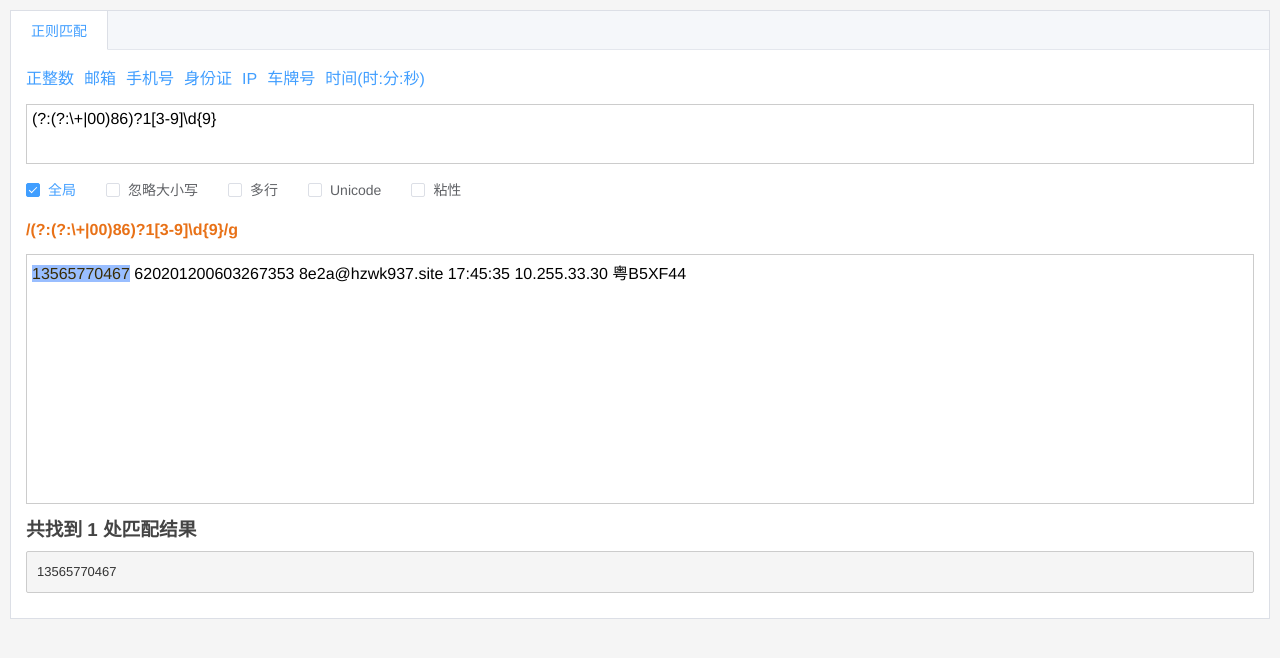
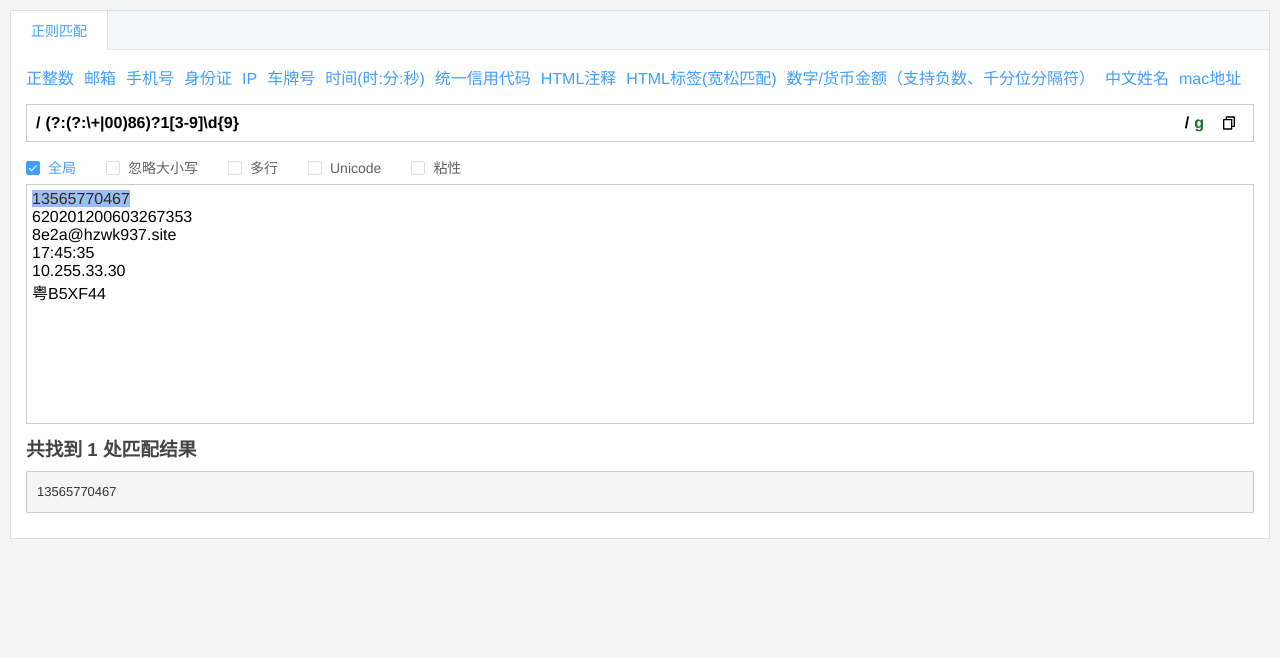
Before and after one commit to chengOnLine/utools-kits, a Vue app: page /#/home in a window 1280 px wide. Shown: the top 658 px of the page. Built offline with nearby package versions, Linux system fonts and the light colour scheme.

Commit message:
fix: bug

```diff
--- a/src/views/home.vue
+++ b/src/views/home.vue
@@ -6,6 +6,7 @@
     <el-tabs type="border-card" class="demo-tabs">
       <el-tab-pane label="正则匹配">
 
+        <div class="regex-test-wrapper">
           <div class="regex-list-wrapper">
             <a @click="(e) => regexState?.handleExpClick(e, regex)" href="#" class="regex-exp"
               v-for="(regex, idx) in regexState.regexExpList" :key="idx">{{ regex.label }}</a>
@@ -13,10 +14,34 @@
 
           <!-- 正则表达式输入框 -->
           <div class="regex-wrapper">
+            <div class="delimiter">
+              <div>/</div>
+            </div>
+            <div class="expression">
+              <div class="scroll-box">
                 <div class="regex-content" autocorrect="off" autocapitalize="off" spellcheck="false" translate="no"
                   placeholder="请输入内容" :aria-multiline="true" :contenteditable="true" ref="hlRegexRef"
                   @input="regexState.handleRegexInput">
                 </div>
+              </div>
+            </div>
+            <div class="delimiter">
+              <div>/</div>
+            </div>
+            <div class="flag">
+              <span>{{ regexState.matchPattern?.join('') }}</span>
+            </div>
+
+
+            <button @click="regexState.handleRegexCopyClick" class="copy-btn" aria-disabled="false"
+              title="Copy to clipboard" type="button">
+              <svg stroke="currentColor" fill="currentColor" stroke-width="0" viewBox="0 0 24 24" height="16" width="16"
+                xmlns="http://www.w3.org/2000/svg">
+                <path
+                  d="M6.9998 6V3C6.9998 2.44772 7.44752 2 7.9998 2H19.9998C20.5521 2 20.9998 2.44772 20.9998 3V17C20.9998 17.5523 20.5521 18 19.9998 18H16.9998V20.9991C16.9998 21.5519 16.5499 22 15.993 22H4.00666C3.45059 22 3 21.5554 3 20.9991L3.0026 7.00087C3.0027 6.44811 3.45264 6 4.00942 6H6.9998ZM5.00242 8L5.00019 20H14.9998V8H5.00242ZM8.9998 6H16.9998V16H18.9998V4H8.9998V6Z">
+                </path>
+              </svg>
+            </button>
           </div>
 
           <el-checkbox-group v-model="regexState.matchPattern">
@@ -25,21 +50,23 @@
           </el-checkbox-group>
 
           <!-- 正则表达式 -->
-        <div class="expression-wrapper" v-if="regexExp">
+          <!-- <div class="expression-wrapper" v-if="regexExp">
             <span style="font-weight: bold;"> {{ regexExp }}</span>
-        </div>
+          </div> -->
 
           <!-- 文本输入框 -->
           <div class="text-wrapper">
-          <div class="text-content" autocorrect="off" autocapitalize="off" spellcheck="false" translate="no"
-            placeholder="请输入内容" :aria-multiline="true" :contenteditable="true" ref="hlTextRef"
+            <div class="text-content" v-html="regexState.html" autocorrect="off" autocapitalize="off" spellcheck="false"
+              translate="no" placeholder="请输入内容" :aria-multiline="true" :contenteditable="true" ref="hlTextRef"
               @input="regexState.handleTextInput">
             </div>
           </div>
 
           <h3 style="color: #444444;margin-bottom: 10px;">共找到 {{ matchTextList?.length || 0 }} 处匹配结果</h3>
           <div class="result-wrapper">
-          <div class="item" v-for="(item, idx) in matchTextList" :key="idx">{{ item }}</div>
+            <div class="item" v-for="(item, idx) in matchTextList" :key="idx" v-html="item?.replace('\n', '<br />')">
+            </div>
+          </div>
         </div>
       </el-tab-pane>
     </el-tabs>
@@ -48,7 +75,7 @@
 
 <script setup name="Home">
 import { ref , reactive , computed , onMounted , watchEffect , onUpdated , nextTick } from 'vue';
-
+import { ElMessage } from "element-plus";
 const hlTextRef = ref(null);
 const hlRegexRef = ref(null);
 
@@ -59,7 +86,14 @@ const regexExp = computed(() => {
 
 const matchTextList = computed(() => {
   console.log("text" , regexState.text , 'regex' , regexState.regex )
-  let regex = new RegExp(regexState.regex , regexState.matchPattern?.join(''));
+  let regex;
+  if( regexState.regex == '' ){
+    return [];
+  }
+  try{
+    regex = new RegExp(regexState.regex , regexState.matchPattern?.join(''));
+  }catch(e){}
+
   let result = regexState.text?.match(regex)
   if( regexState.matchPattern?.indexOf('g') == -1 && result?.length > 0 ){
     result = [result[0]]
@@ -71,7 +105,8 @@ const matchTextList = computed(() => {
 const regexState = reactive({
   regex: '(?:(?:\\+|00)86)?1[3-9]\\d{9}',
   // text:  `13565770467 620201200603267353`,
-  text: `13565770467
+  text:
+`13565770467
 620201200603267353
 8e2a@hzwk937.site
 17:45:35
@@ -135,13 +170,37 @@ const regexState = reactive({
     {
       label: '时间(时:分:秒)',
       value: '([01]?\\d|2[0-3]):[0-5]?\\d:[0-5]?\\d',
+    },
+    {
+      label: '统一信用代码',
+      value: '^[0-9A-HJ-NPQRTUWXY]{2}\\d{6}[0-9A-HJ-NPQRTUWXY]{10}',
+    },
+    {
+      label: 'HTML注释',
+      value: '/<!--[\\s\\S]*?-->/g' ,
+    },
+    {
+      label: 'HTML标签(宽松匹配)',
+      value: '<(\\w+)[^>]*>(.*?<\\/\\>)?'
+    },
+    {
+      label: '数字/货币金额（支持负数、千分位分隔符）',
+      value: '^-?\\d{1,3}(,\\d{3})*(\\.\\d{1,2})?$'
+    },
+    {
+      label: '中文姓名',
+      value: '^(?:[\\u4e00-\\u9fa5·]{2,16})$',
+    },
+    {
+      label: 'mac地址',
+      value: '^(([a-f0-9][0,2,4,6,8,a,c,e]:([a-f0-9]{2}:){4})|([a-f0-9][0,2,4,6,8,a,c,e]-([a-f0-9]{2}-){4}))[a-f0-9]{2}$'
     }
   ],
   handleTextInput:(e) => {
     regexState.text = e.target.innerText;
     let childNodes = hlTextRef.value.childNodes || [];
     regexState.nodeList = [ ...childNodes ];
-
+    // regexState.html = hlTextRef.value?.innerHTML;
     // nextTick(() => {
     //   if( hlTextRef.value ){
     //       var range = document.createRange();
@@ -164,8 +223,50 @@ const regexState = reactive({
     hlRegexRef.value.innerText = regexState.regex;
     let childNodes = hlRegexRef.value?.childNodes || [];
     regexState.regexNodeList = [...childNodes];
+  },
+  handleRegexCopyClick(){
+    var textarea = document.createElement('textarea');
+    textarea.style.position = 'fixed';
+    textarea.style.opacity = 0;
+    textarea.value = '/' + regexState.regex + '/' + regexState.matchPattern?.join('');
+    document.body.appendChild(textarea);
+    textarea.select();
+    document.execCommand('copy');
+    document.body.removeChild(textarea);
+    ElMessage({
+        message: "已复制",
+        type: "success",
+    });
   }
 })
+
+function getTextFromHtml(htmlElement) {
+  let text = '';
+  if (htmlElement) {
+    if(  htmlElement.nodeType === Node.TEXT_NODE ){
+      return htmlElement.textContent;
+    }
+    const childNodes = htmlElement.childNodes;
+    for (let i = 0; i < childNodes.length; i++) {
+      const node = childNodes[i];
+      if (node.nodeType === Node.TEXT_NODE) {
+        console.log("node.textContent" , node.textContent)
+        text += node.textContent;
+      } else if (node.nodeType === Node.ELEMENT_NODE) {
+        text += getTextFromHtml(node);
+      }
+    }
+  }
+  console.log("text" , text)
+  return text;
+}
+
+// const toHtml = computed(() => {
+//   console.log("toHtml")
+//   const html = hlTextRef.value?.innerHTML;
+//   console.log("html" , html)
+//   return html;
+// })
 
 watchEffect( () => {
   let childNodes = regexState.nodeList || [];
@@ -180,8 +281,10 @@ watchEffect( () => {
   let regexLines = [];
   Array.from(regexNodes)?.map( node => {
     const { nodeType } = node;
-    if( nodeType === 1 && node.childNodes?.length > 0 ){
-      regexLines.push(node.childNodes[0]?.nodeValue);
+    if( nodeType === 1 ){
+      console.log("node.innerText" , node.innerText )
+      console.log("node.innerText" , node.textContent )
+      regexLines.push(node?.childNodes[0]?.nodeValue );
     }else{
       regexLines.push(node?.nodeValue)
     }
@@ -190,12 +293,22 @@ watchEffect( () => {
   let lines = [];
   Array.from(childNodes)?.map( node => {
     const { nodeType } = node;
-    if( nodeType === 1 && node.childNodes?.length > 0 ){
-      lines.push(node.childNodes[0]?.nodeValue);
+    console.log("nodeType" , nodeType , node )
+    if( nodeType === 1 ){
+      lines.push(node?.childNodes[0]?.nodeValue);
     }else{
       lines.push(node?.nodeValue)
     }
   })
+
+  // if( childNodes?.length === 0 ){
+  //   nextTick( () => {
+  //     var lineDivNode = document.createElement('div');
+  //     lineDivNode.className = 'text-line'
+  //     hlTextRef.value?.appendChild(lineDivNode);
+  //   })
+  //   return;
+  // }
 
   if( lines?.length < regexLines?.length ) return;
   let regex;
@@ -320,13 +433,6 @@ watchEffect( () => {
       console.log("end")
   }
 
-    // lines?.forEach( (line,idx) => {
-    //   // 如果不是全局g只匹配一次
-    //   if( line && ( regexState.matchPattern?.indexOf('g') != -1 || !flag ) ){
-    //     line?.replace(regex , (...args) => { match(...args , idx ) } );
-    //   }
-    // })
-
   function match(){
     // console.log("arguments" , arguments)
     flag = true;
@@ -416,6 +522,8 @@ onMounted(() => {
 
 <style lang="scss" scoped>
 .container {
+  width: 100%;
+  height: 100%;
   padding: 10px;
 
   [contenteditable]:focus {
@@ -438,14 +546,56 @@ onMounted(() => {
 
   .regex-wrapper {
     width: 100%;
-    height: 60px;
+    max-height: 30vh;
     margin-bottom: 10px;
     border: 1px solid #ccc;
+    padding: 4px;
+    display: flex;
+    justify-content: space-between;
+    font-weight: bold;
+
+    .delimiter {
       padding: 5px;
-    overflow: auto;
+    }
+
+    .expression {
+      padding: 5px 0;
+      min-width: 150px;
+      flex: 1 1 100%;
+
+      .scroll-box {
+        height: 100%;
+        overflow-x: auto;
 
         .regex-content {
-      min-height: 100%;
+          white-space: pre-wrap;
+        }
+      }
+    }
+
+    .flag {
+      padding: 5px 5px 5px 0;
+      flex: 1 0 auto;
+      color: #1a6b2e;
+    }
+
+    .copy-btn {
+      background-color: white;
+      border: none;
+      cursor: pointer;
+      flex: 1 0 auto;
+      padding: 0 12px;
+      -webkit-user-select: none;
+      -moz-user-select: none;
+      user-select: none;
+
+      display: flex;
+      justify-content: center;
+      align-items: center;
+    }
+
+    .copy-btn:hover {
+      background-color: rgba(0, 0, 0, .2);
     }
   }
 
@@ -457,6 +607,7 @@ onMounted(() => {
 
   .text-wrapper {
     height: 250px;
+    max-height: 30vh;
     margin-bottom: 10px;
     border: 1px solid #ccc;
     padding: 5px;
@@ -464,6 +615,7 @@ onMounted(() => {
 
     .text-content {
       min-height: 100%;
+      white-space: pre-wrap;
 
       :deep(.text-line) {}
 
```
Lines whose indentation alone changed are shown as unchanged.
